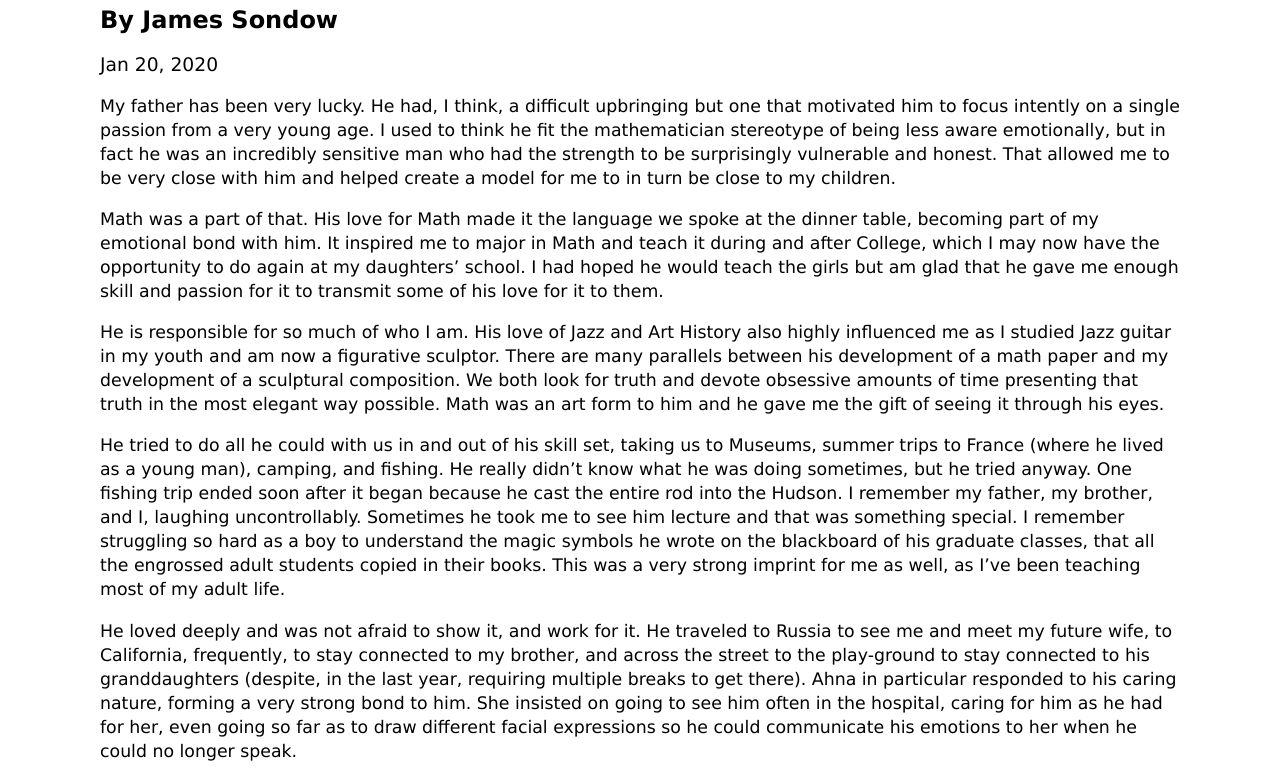
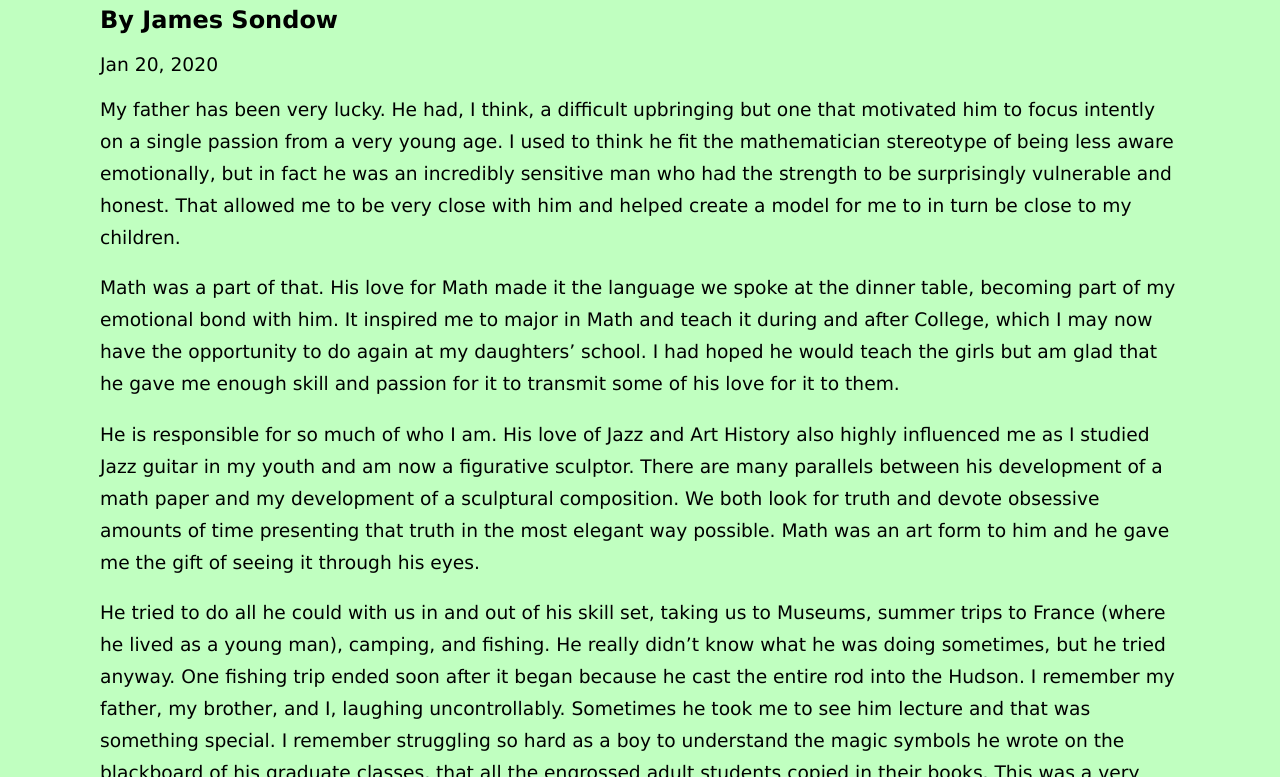
Before and after one commit to JonathanSondow/jonathansondow.github.io, a plain HTML site: page eulogy.html in a window 1280 px wide. Shown: the part 136-913 px from the top of the page. Drawn offline with Linux system fonts and the light colour scheme.

Commit message:
Make eulogy match home page background color

```diff
--- a/eulogy.html
+++ b/eulogy.html
@@ -2,8 +2,8 @@
 <head>
 	<title>Eulogy for Jonathan Sondow</title>
 	<style>
-		body { margin: 40px 100px; font-family: Verdana,Arial,Helvetica,sans-serif; }
-		p    { font-size: 13pt; line-height: 18pt; }
+		body { margin: 40px 100px; font-family: Verdana,Arial,Helvetica,sans-serif; background-color: #c0ffc0; }
+		p    { font-size: 14pt; line-height: 24pt; }
 		h3   { font-weight: normal; }
 	</style>
 </head>
```
